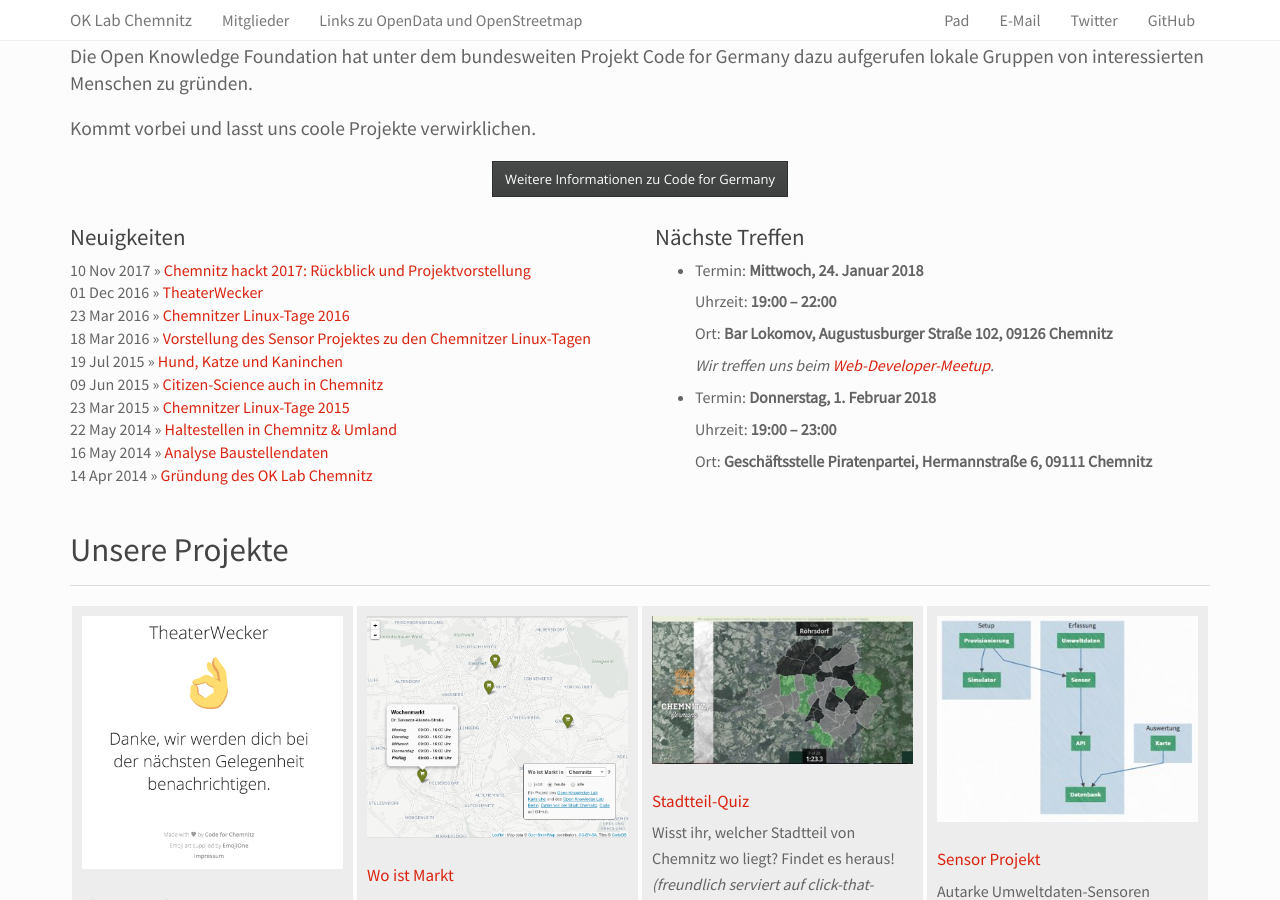
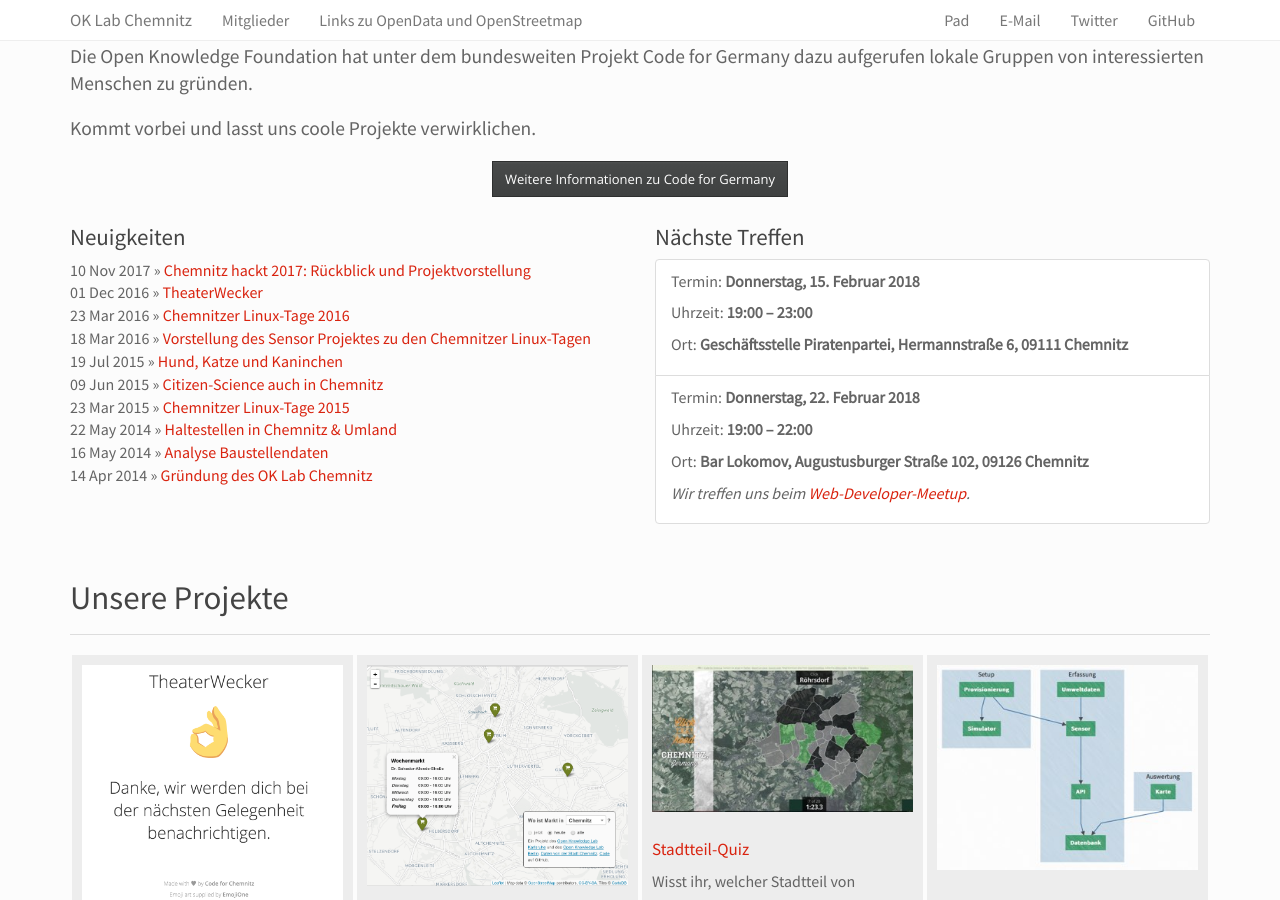
Before and after one commit to CodeforChemnitz/codeforchemnitz.github.io, a Jekyll site: the page built from index.html, in a window 1280 px wide and 900 px high, scrolled down 857 px. Built offline with Jekyll 4.4.1, drawn with Linux system fonts in a browser that asks for light colours.

Commit message:
Update events

```diff
--- a/_data/treffen.yml
+++ b/_data/treffen.yml
@@ -4,15 +4,15 @@
 #  location: Bar Lokomov, Augustusburger Straße 102, 09126 Chemnitz
 #  more: Wir treffen uns beim <a href="https://www.meetup.com/de-DE/Web-Developer-Chemnitz/">Web-Developer-Meetup</a>.
 
-- day: Mittwoch
-  day-nr: 24
-  month: Januar 2018
+- day: Donnerstag
+  day-nr: 15
+  month: Februar 2018
+  time: "19:00 – 23:00"
+  location: Geschäftsstelle Piratenpartei, Hermannstraße 6, 09111 Chemnitz
+
+- day: Donnerstag
+  day-nr: 22
+  month: Februar 2018
   time: "19:00 – 22:00"
   location: Bar Lokomov, Augustusburger Straße 102, 09126 Chemnitz
   more: Wir treffen uns beim <a href="https://www.meetup.com/de-DE/Web-Developer-Chemnitz/">Web-Developer-Meetup</a>.
-
-- day: Donnerstag
-  day-nr: 1
-  month: Februar 2018
-  time: "19:00 – 23:00"
-  location: Geschäftsstelle Piratenpartei, Hermannstraße 6, 09111 Chemnitz
--- a/_includes/plunder.html
+++ b/_includes/plunder.html
@@ -11,9 +11,9 @@
 			</div>
 			<div class="col-md-6">
 				<h3>Nächste Treffen</h3>
-				<ul>
+				<ul class="list-group">
 					{% for event in site.data.treffen %}
-					<li>
+					<li class="list-group-item">
 						{% if event.day %}
 						<p>Termin: <strong>{{event.day}}, {{event.day-nr}}. {{event.month}}</strong></p>
 						<p>Uhrzeit: <strong>{{event.time}}</strong></p>
@@ -26,7 +26,9 @@
 						{% endif %}
 					</li>
 					{% else %}
-					<p>Aktuell gibt es keinen genauen Termin. Dieser wird noch bekannt gegeben.</p>
+					<li class="list-group-item">
+						Aktuell gibt es keinen genauen Termin. Dieser wird noch bekannt gegeben.
+					</li>
 					{% endfor %}
 				</ul>
 			</div>
```
Lines whose indentation alone changed are shown as unchanged.
